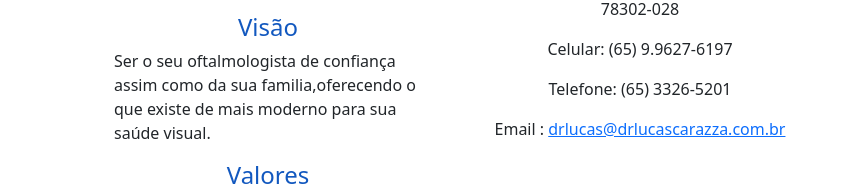
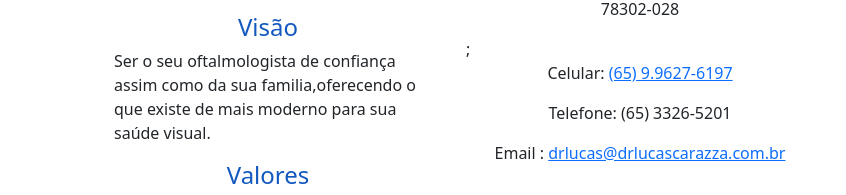
Before and after one commit to kivervinicius/drlucascarazza, a Gatsby site: page / in a window 1280 px wide. Shown: the part 2469-2664 px from the top of the page, 0-846 px from the left. Built offline with nearby package versions, Linux system fonts and the light colour scheme; Gatsby itself is replaced by a stand-in of ours.

Commit message:
Ajustados endereço e telefone

```diff
--- a/src/components/Footer/index.jsx
+++ b/src/components/Footer/index.jsx
@@ -35,8 +35,8 @@ const Footer = () => {
             <ul className="list-unstyled mb-0">
               <li className="m-1">
                 <p className="text-center">Endereço: Av. Presidente Tancredo de Almeida Neves, 1187-W (em frente ao fórum) <br/>Jardim do Lago - Tangará da Serra - MT - CEP  78302-028 </p>
-              </li>
-              <p className="text-center">Celular: (65) 9.9627-6197</p>
+              </li>;
+              <p className="text-center">Celular: <a href="tel:+5565996276197">(65) 9.9627-6197</a></p>
               <li className="m-1">
               <p className="text-center">Telefone: (65) 3326-5201</p>
 
```
